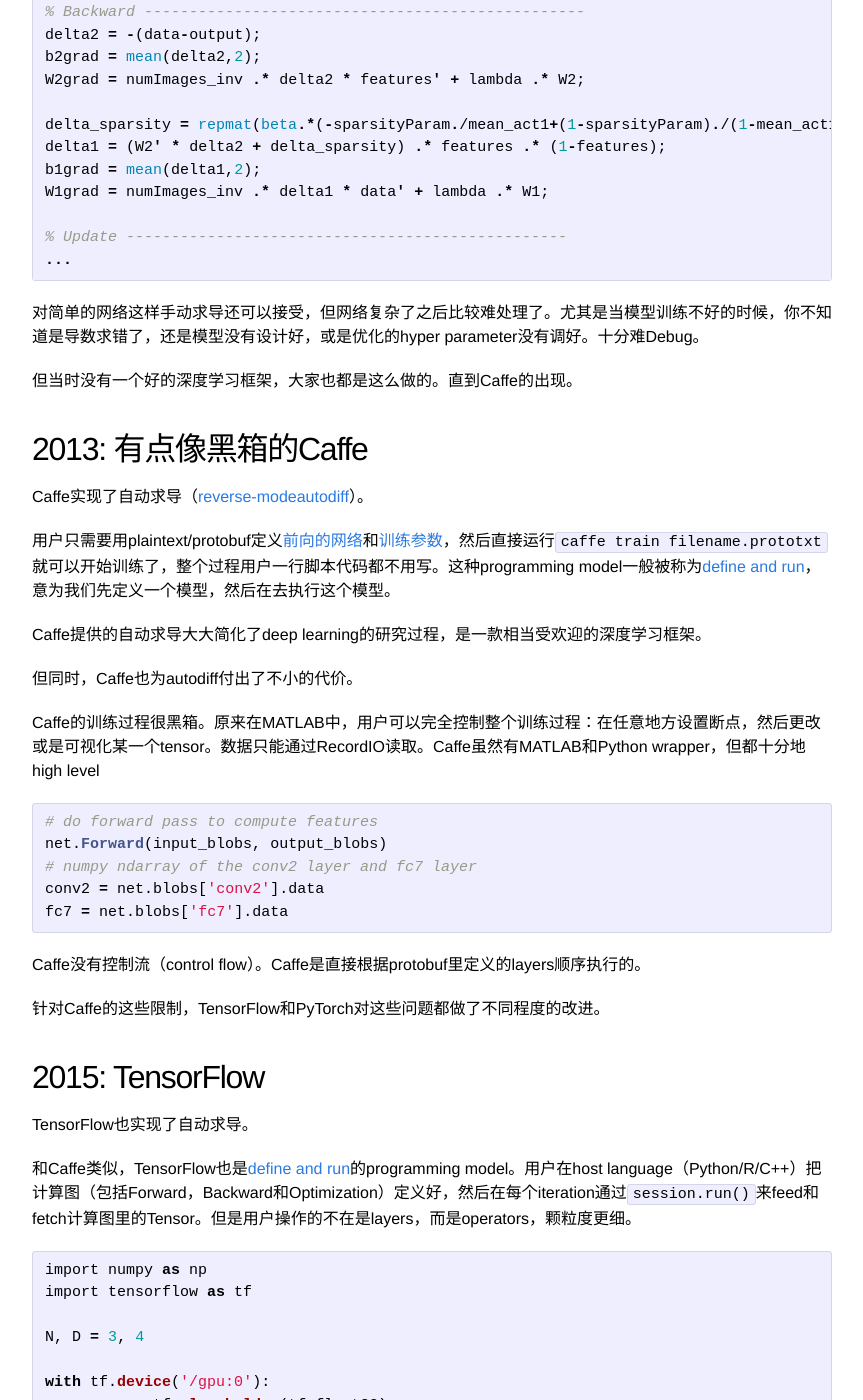
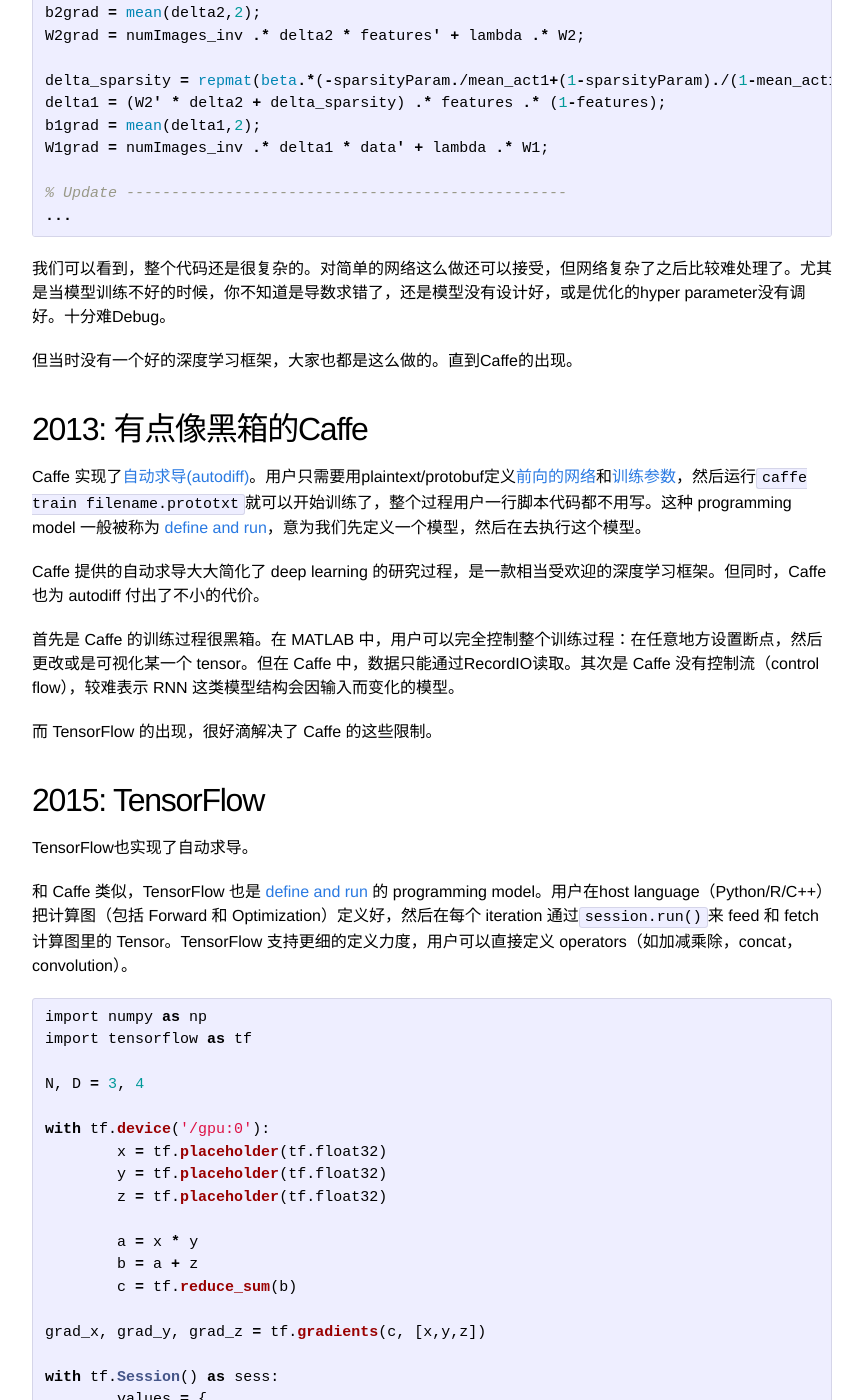
Before and after one commit to tonyyang-svail/tonyyang-svail.github.io, a Jekyll site: the page built from _posts/2018-05-01-DLF-Programming-Model.md, in a window 1280 px wide and 1400 px high, scrolled down 693 px. Shown: the whole window, without its empty margins (208-1071 px from the left). Built offline with Jekyll 4.4.1, drawn with Linux system fonts in a browser that asks for light colours; some of the changed text lies outside the part shown.

Commit message:
Polish DLF Programming Model

````diff
--- a/_posts/2018-05-01-DLF-Programming-Model.md
+++ b/_posts/2018-05-01-DLF-Programming-Model.md
@@ -37,39 +35,25 @@ W1grad = numImages_inv .* delta1 * data' + lambda .* W1;
 ...
 ```
 
-对简单的网络这样手动求导还可以接受，但网络复杂了之后比较难处理了。尤其是当模型训练不好的时候，你不知道是导数求错了，还是模型没有设计好，或是优化的hyper parameter没有调好。十分难Debug。
+我们可以看到，整个代码还是很复杂的。对简单的网络这么做还可以接受，但网络复杂了之后比较难处理了。尤其是当模型训练不好的时候，你不知道是导数求错了，还是模型没有设计好，或是优化的hyper parameter没有调好。十分难Debug。
 
 但当时没有一个好的深度学习框架，大家也都是这么做的。直到Caffe的出现。
 
 ## 2013: 有点像黑箱的Caffe
 
-Caffe实现了自动求导（[reverse-mode](https://rufflewind.com/2016-12-30/reverse-mode-automatic-differentiation)[autodiff](http://colah.github.io/posts/2015-08-Backprop/)）。
+Caffe 实现了[自动求导(autodiff)](https://rufflewind.com/2016-12-30/reverse-mode-automatic-differentiation)。用户只需要用plaintext/protobuf定义[前向的网络](https://github.com/BVLC/caffe/blob/master/examples/cifar10/cifar10_quick.prototxt)和[训练参数](https://github.com/BVLC/caffe/blob/master/examples/cifar10/cifar10_quick_solver.prototxt)，然后运行`caffe train filename.prototxt`就可以开始训练了，整个过程用户一行脚本代码都不用写。这种 programming model 一般被称为 [define and run](https://docs.chainer.org/en/stable/guides/define_by_run.html)，意为我们先定义一个模型，然后在去执行这个模型。
 
-用户只需要用plaintext/protobuf定义[前向的网络](https://github.com/BVLC/caffe/blob/master/examples/cifar10/cifar10_quick.prototxt)和[训练参数](https://github.com/BVLC/caffe/blob/master/examples/cifar10/cifar10_quick_solver.prototxt)，然后直接运行`caffe train filename.prototxt`就可以开始训练了，整个过程用户一行脚本代码都不用写。这种programming model一般被称为[define and run](https://docs.chainer.org/en/stable/guides/define_by_run.html)，意为我们先定义一个模型，然后在去执行这个模型。
+Caffe 提供的自动求导大大简化了 deep learning 的研究过程，是一款相当受欢迎的深度学习框架。但同时，Caffe 也为 autodiff 付出了不小的代价。
 
-Caffe提供的自动求导大大简化了deep learning的研究过程，是一款相当受欢迎的深度学习框架。
+首先是 Caffe 的训练过程很黑箱。在 MATLAB 中，用户可以完全控制整个训练过程：在任意地方设置断点，然后更改或是可视化某一个 tensor。但在 Caffe 中，数据只能通过RecordIO读取。其次是 Caffe 没有控制流（control flow），较难表示 RNN 这类模型结构会因输入而变化的模型。
 
-但同时，Caffe也为autodiff付出了不小的代价。
-
-Caffe的训练过程很黑箱。原来在MATLAB中，用户可以完全控制整个训练过程：在任意地方设置断点，然后更改或是可视化某一个tensor。数据只能通过RecordIO读取。Caffe虽然有MATLAB和Python wrapper，但都十分地high level
-
-```python
-# do forward pass to compute features
-net.Forward(input_blobs, output_blobs)
-# numpy ndarray of the conv2 layer and fc7 layer
-conv2 = net.blobs['conv2'].data
-fc7 = net.blobs['fc7'].data
-```
-
-Caffe没有控制流（control flow）。Caffe是直接根据protobuf里定义的layers顺序执行的。
-
-针对Caffe的这些限制，TensorFlow和PyTorch对这些问题都做了不同程度的改进。
+而 TensorFlow 的出现，很好滴解决了 Caffe 的这些限制。
 
 ## 2015: TensorFlow
 
 TensorFlow也实现了自动求导。
 
-和Caffe类似，TensorFlow也是[define and run](https://docs.chainer.org/en/stable/guides/define_by_run.html)的programming model。用户在host language（Python/R/C++）把计算图（包括Forward，Backward和Optimization）定义好，然后在每个iteration通过`session.run()`来feed和fetch计算图里的Tensor。但是用户操作的不在是layers，而是operators，颗粒度更细。
+和 Caffe 类似，TensorFlow 也是 [define and run](https://docs.chainer.org/en/stable/guides/define_by_run.html) 的 programming model。用户在host language（Python/R/C++）把计算图（包括 Forward 和 Optimization）定义好，然后在每个 iteration 通过`session.run()`来 feed 和 fetch 计算图里的 Tensor。TensorFlow 支持更细的定义力度，用户可以直接定义 operators（如加减乘除，concat，convolution）。
 
 ```python
 import numpy as np
@@ -99,9 +83,9 @@ with tf.Session() as sess:
     c_val, grad_x_val, grad_y_val, grad_z_val = out
 ```
 
-与caffe的黑箱不同的是，TensorFlow在构造计算图的时候有更丰富的信息。比如，用户可以在构造计算图的时候查看各个Tensor的dimension。每次往计算图里加operator的时候TF也会检查dimension，提前报错。另外，TensorFlow提供的 [tensorboard](https://www.tensorflow.org/guide/summaries_and_tensorboard)能很好地可视化模型。
+与 Caffe 的黑箱不同的是，TensorFlow 在构造计算图的时候有更丰富的信息。比如，用户可以在构造计算图的时候查看各个 Tensor 的 dimension 并做检查。另外，TensorFlow 提供的 [TensorBoard](https://www.tensorflow.org/guide/summaries_and_tensorboard) 能很好地可视化模型。
 
-TensorFlow支持了control flow（`cond`/`while_loop`）。但由于TensorFlow的计算图不依赖于host language，这些control flow写起来和host language的语法有很大差别。
+TensorFlow 支持了 control flow（`cond`/`while_loop`）。但由于 TensorFlow 的计算图独立于 host language，这些 control flow 写起来和 host language 的语法有很大差别。
 
 ```python
 i = tf.constant(0)
@@ -112,9 +96,9 @@ r = tf.while_loop(c, b, [i])
 
 ## 2017: PyTorch
 
-PyTorch同样实现了自动求导。
+PyTorch 同样实现了自动求导。
 
-但与Caffe和TensorFlow不同，PyTorch是[define by run](https://docs.chainer.org/en/stable/guides/define_by_run.html)的programming model。PyTorch会根据Python代码的执行自动生成计算图，而不是先定义计算图再执行，所以整个代码会简练很多。很多熟悉Python的用户会发现PyTorch非常容易上手。
+但与 Caffe 和 TensorFlow 不同，PyTorch 是 [define by run](https://docs.chainer.org/en/stable/guides/define_by_run.html) 的 programming model。PyTorch 会根据 Python **代码的执行**生成计算图，而不是先定义计算图再执行，所以代码会简练很多。很多熟悉 Python 的用户会发现 PyTorch 相比 TensorFlow 容易上手。
 
 ```python
 import torch
@@ -136,20 +120,20 @@ print(y.grad.data)
 print(z.grad.data)
 ```
 
-由于是逐行执行Python的代码，整个forward十分透明。对于自动生成的backward，用户也可以通过[register\_hook](https://pytorch.org/docs/stable/autograd.html#torch.Tensor.register_hook)来debug。可以说是基本上解决了黑箱问题。
-
-PyTorch直接使用的是Python的control flow，使用起来十分的自然。比如for loop能很直接实现一个RNN
+由于是逐行执行 Python 的代码，整个 forward 过程十分透明，用户可以用熟悉的 Python Debugger 进行调试。PyTorch 使用的是 Python 的 control flow，使用起来十分的自然。比如for loop能很直接实现一个RNN
 
 ```python
 outputs = []
 hiddens = []
 for t in range(time_steps):
-	x_input = X[t]
-	output, hidden = your_cell(X_input)
-	outputs.append(output)
-	hidden.append(hidden)
+  x_input = X[t]
+  output, hidden = your_cell(X_input)
+  outputs.append(output)
+  hidden.append(hidden)
 ```
 
-## Others
+对于自动生成的 backward，用户也可以通过 [register\_hook](https://pytorch.org/docs/stable/autograd.html#torch.Tensor.register_hook) 来调试，大大增加了易用性，可以说是基本上解决了黑箱问题。
 
-从Programming Model来讲，DLF主要的贡献是autodiff。但与此同时，DL又是一个很吃计算力的领域，所以DLF都会支持GPU Computing。
+## Conclusion
+
+从 Programming Model 方面来看，DLF 主要的贡献是 autodiff。在另一方面，由于 DL 又是一个很吃计算力的领域，所以 DLF 都会一套接口支持 CPU/GPU 计算。
````
Also changed, not shown: other parts of _posts/2018-05-01-DLF-Programming-Model.md (+1 -3 lines).
